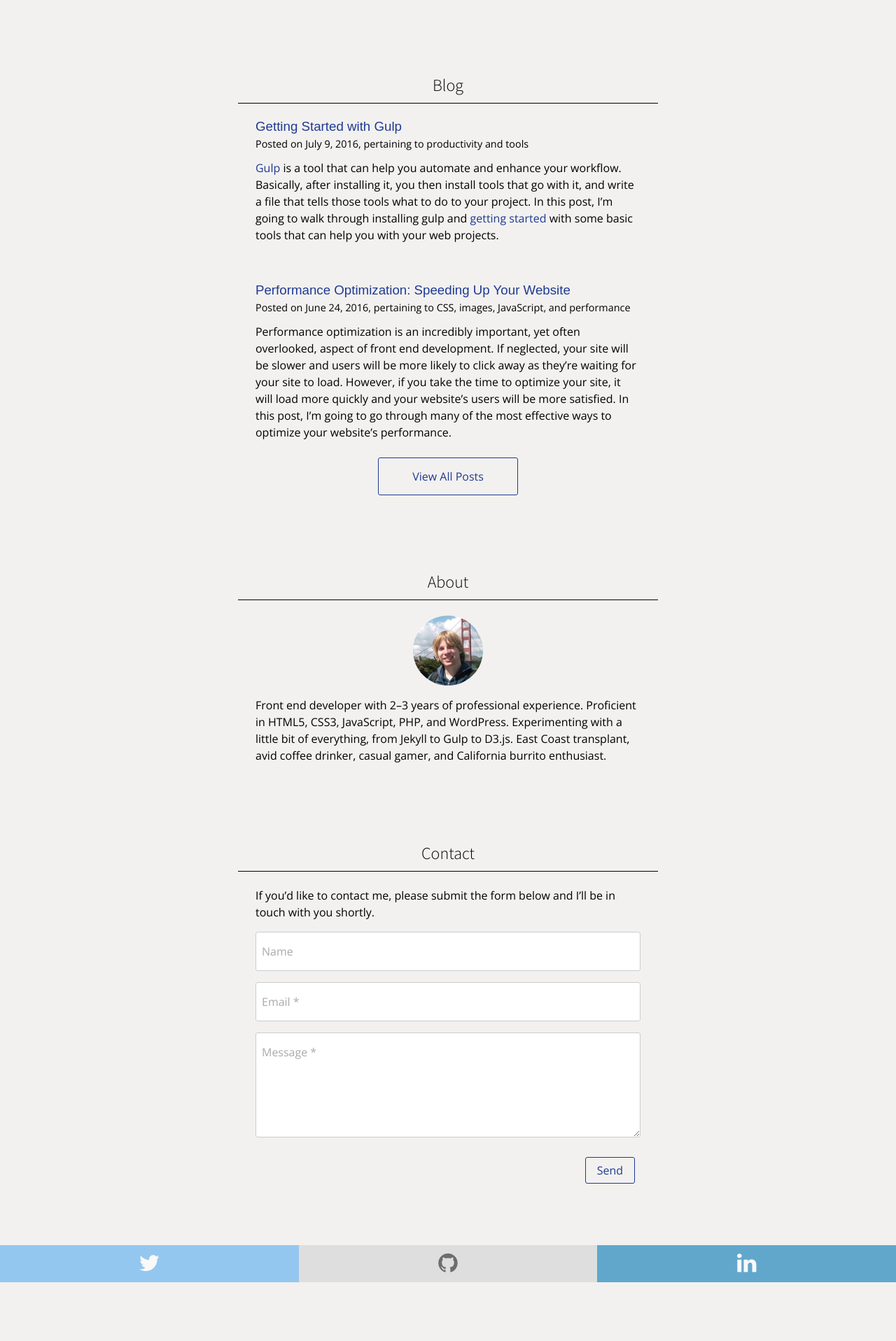
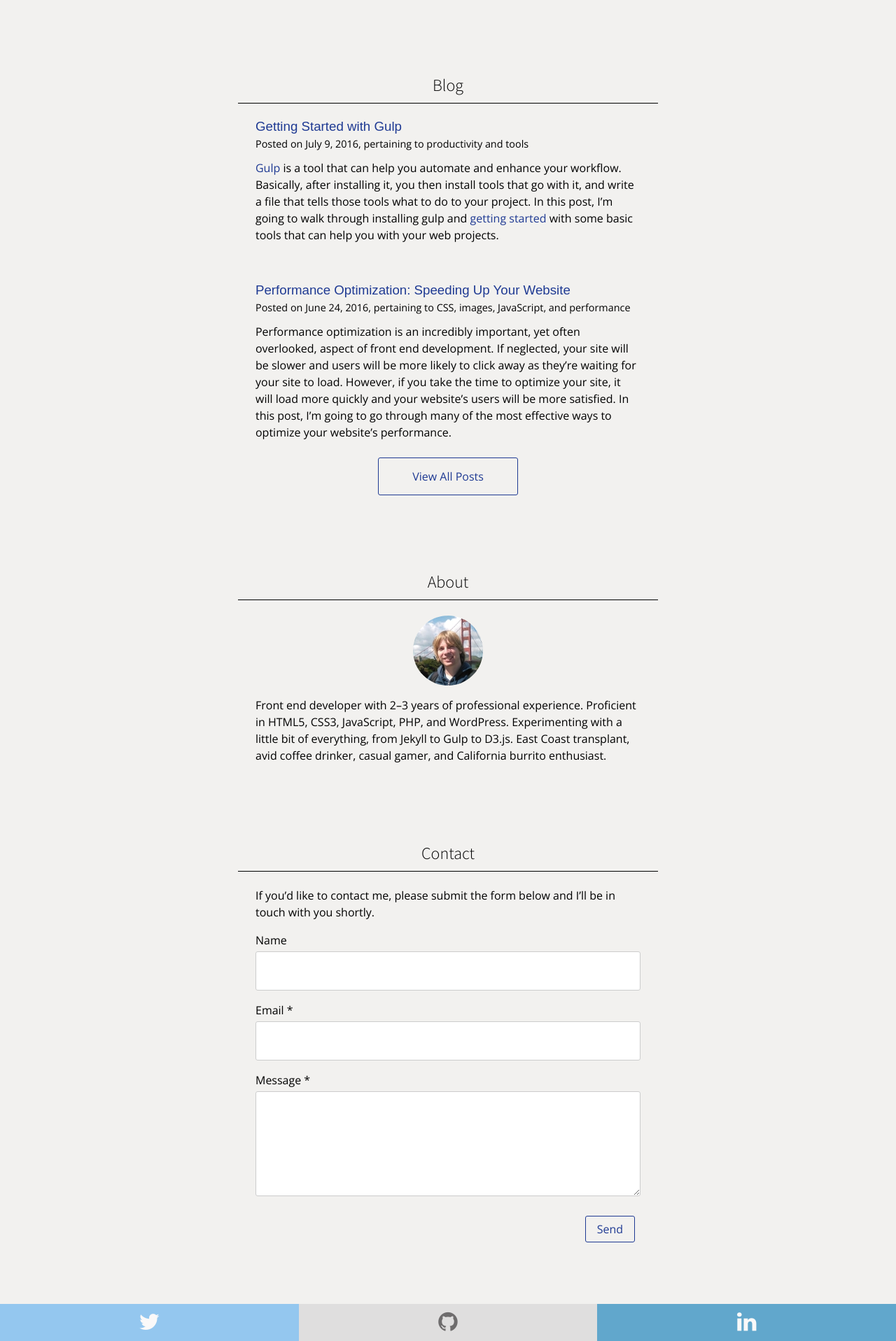
Before and after one commit to MichaelManhire/michaelmanhire.com-with-jekyll, a Jekyll site: the page built from index.html, in a window 1280 px wide. Shown: the part 1634-3551 px from the top of the page at 70% size. Built offline with Jekyll 4.4.1, drawn with Linux system fonts in a browser that asks for light colours; before the commit the page ends 3467 px from its top, so only the background shows below that.

Commit message:
Remove placeholders from contact form, make labels visible

```diff
--- a/_scss/_style.scss
+++ b/_scss/_style.scss
@@ -484,7 +484,9 @@ main a:not(.button) {
 	margin: 0 auto;
 
 	label {
-		@extend .sr-only;
+		@extend .paragraph;
+		display: inline-block;
+		margin-bottom: .25rem;
 	}
 
 	input,
--- a/index.html
+++ b/index.html
@@ -50,11 +50,11 @@ https://github.com/MichaelManhire/michaelmanhire.com-with-jekyll -->
 		<p>If you&rsquo;d like to contact me, please submit the form below and I&rsquo;ll be in touch with you shortly.</p>
 		<form action="php/contact.php" method="post" class="form" id="form">
 			<label for="name">Name</label>
-			<input type="text" id="name" name="name" placeholder="Name">
-			<label for="email">Email (required)</label>
-			<input type="email" id="email" name="email" placeholder="Email *" required>
-			<label for="message">Message (required)</label>
-			<textarea id="message" name="message" placeholder="Message *" required></textarea>
+			<input type="text" id="name" name="name">
+			<label for="email">Email * <span class="sr-only">(required)</span></label>
+			<input type="email" id="email" name="email" required>
+			<label for="message">Message * <span class="sr-only">(required)</span></label>
+			<textarea id="message" name="message" required></textarea>
 			<button type="submit">Send</button>
 		</form>
 	</section>
```
